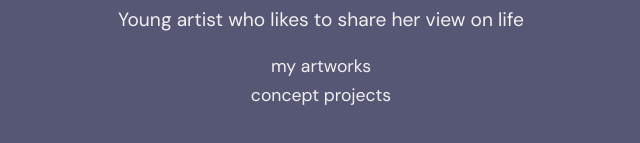
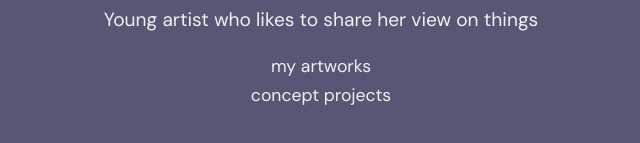
Before and after one commit to emmadriusso/emmadriusso.github.io, a plain HTML site: page index.html in a window 1280 px wide. Shown: the part 443-586 px from the top of the page, 319-959 px from the left. Drawn offline with Linux system fonts and the light colour scheme.

Commit message:
IMMAGINE AGGIUNTA

```diff
--- a/index.html
+++ b/index.html
@@ -15,7 +15,7 @@
 
             <img src="assets/images/logo.png" alt="logo" class="logo-image">
         </div>
-        <p class="subtitle">Young artist who likes to share her view on life</p>
+        <p class="subtitle">Young artist who likes to share her view on things</p>
         <div class="links">
             <a href="assets/artwork.html">my artworks</a>
             <a href="assets/concept.html">concept projects</a>
```
Also changed, not shown: assets/artwork.html (+1 -1 lines), assets/images/artworks/art3.jpg (added).
